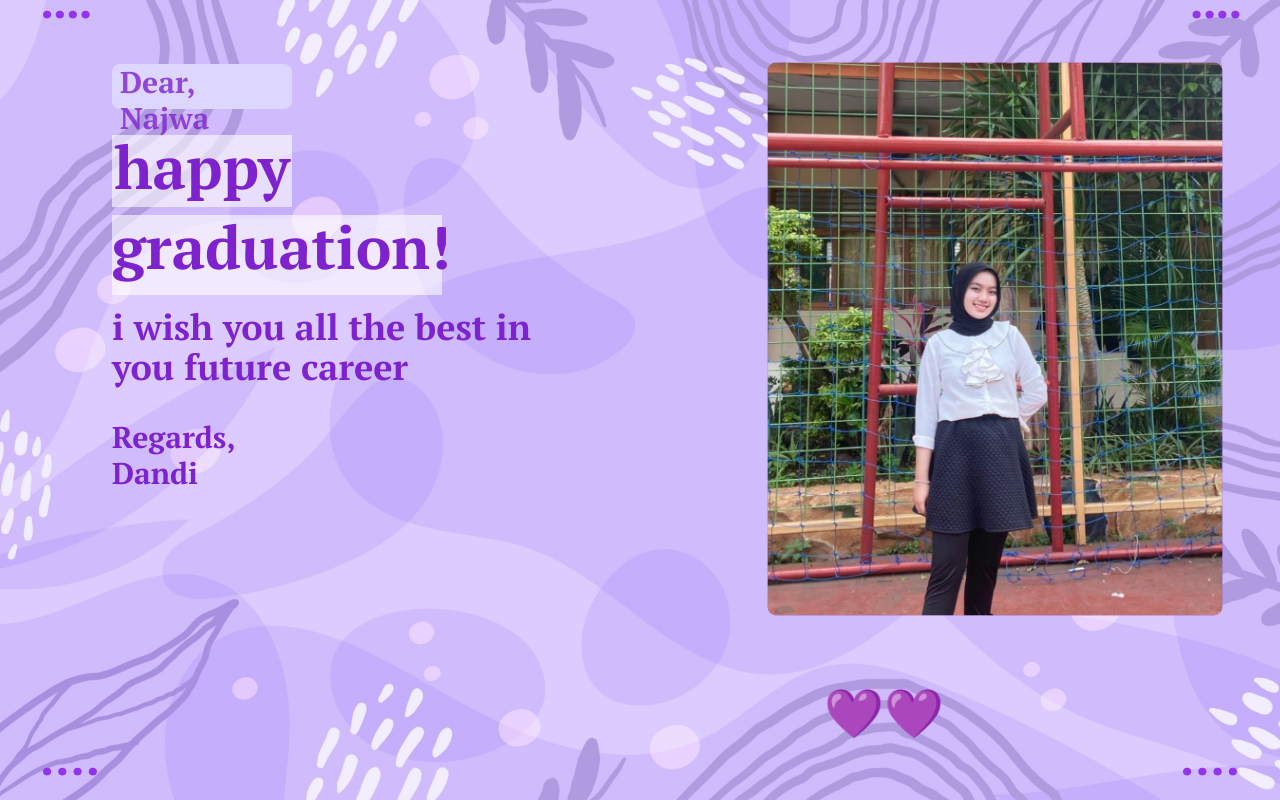
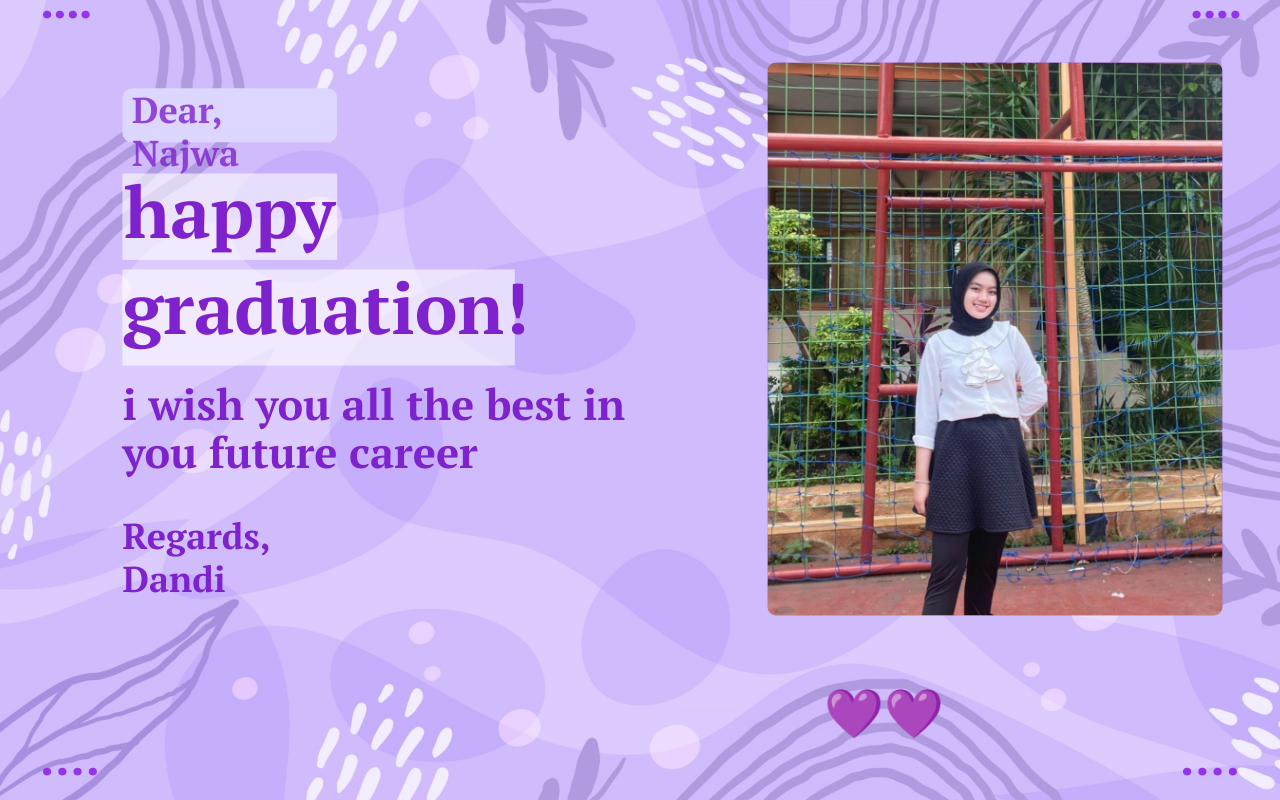
Before and after one commit to Dandnirv/graduation.github.io, a website: page public/index.html in a window 1280 px wide. Drawn offline with nearby package versions, Linux system fonts and the light colour scheme.

Commit message:
change size left content

```diff
--- a/public/index.html
+++ b/public/index.html
@@ -41,9 +41,9 @@
         class="giving-expression w-[95%] h-[30%] mx-auto ml-2 sm:h-[28%] sm:w-full lg:flex lg:flex-col lg:w-[50%] lg:ml-[4.5rem] lg:h-[90%]"
       >
         <div class="main-content">
-          <div class="left-content">
+          <div class="left-content lg:mt-[4.2rem] lg:scale-[1.2] lg:ml-16">
             <button
-              class="h-10 w-3/5 mx-auto text-2xl font-extrabold text-purple-700/80 ml-[72px] bg-violet-200 rounded-lg hover:bg-white/60 hover:text-purple-700 transition duration-300 ease-in-out sm:h-20 sm:w-[40%] sm:text-4xl sm:ml-[205px] mb-4 sm:mb-5 lg:text-3xl lg:h-[2.8rem] lg:w-[30%] lg:ml-0 lg:text-left lg:pl-2"
+              class="h-10 w-3/5 mx-auto text-2xl font-extrabold text-purple-700/80 ml-[72px] bg-violet-200 rounded-lg hover:bg-white/60 hover:text-purple-700 transition duration-300 ease-in-out sm:h-20 sm:w-[40%] sm:text-4xl sm:ml-[205px] mb-4 sm:mb-5 lg:text-3xl lg:h-[2.8rem] lg:w-2/6 lg:ml-0 lg:text-left lg:pl-2"
               id="btn-name"
               id="btn-name"
               onclick="showAlert()"
@@ -51,12 +51,12 @@
               Dear, Najwa
             </button>
             <h1
-              class="text-5xl h-14 w-[45%] mx-auto font-extrabold text-center bg-white/60 text-purple-700 pt-[2px] rounded-md sm:h-20 sm:w-[33.33%] sm:text-6xl lg:ml-0 lg:w-[30%] lg:h-[4.5rem] lg:rounded-none"
+              class="text-5xl h-14 w-[45%] mx-auto font-extrabold text-center bg-white/60 text-purple-700 pt-[2px] rounded-md sm:h-20 sm:w-2/6 sm:text-6xl lg:ml-0 lg:w-2/6 lg:h-[4.5rem] lg:rounded-none"
             >
               happy
             </h1>
             <h1
-              class="text-5xl h-16 w-[85%] mx-auto mt-2 font-extrabold text-center bg-white/60 text-purple-700 pt-[2px] rounded-md sm:h-20 sm:w-[58%] sm:text-6xl lg:rounded-none lg:w-[55%] lg:ml-0"
+              class="text-5xl h-16 w-[85%] mx-auto mt-2 font-extrabold text-center bg-white/60 text-purple-700 pt-[2px] rounded-md sm:h-20 sm:w-[58%] sm:text-6xl lg:rounded-none lg:w-[61%] lg:ml-0"
             >
               graduation!
             </h1>
```
Also changed, not shown: public/css/style.css.
